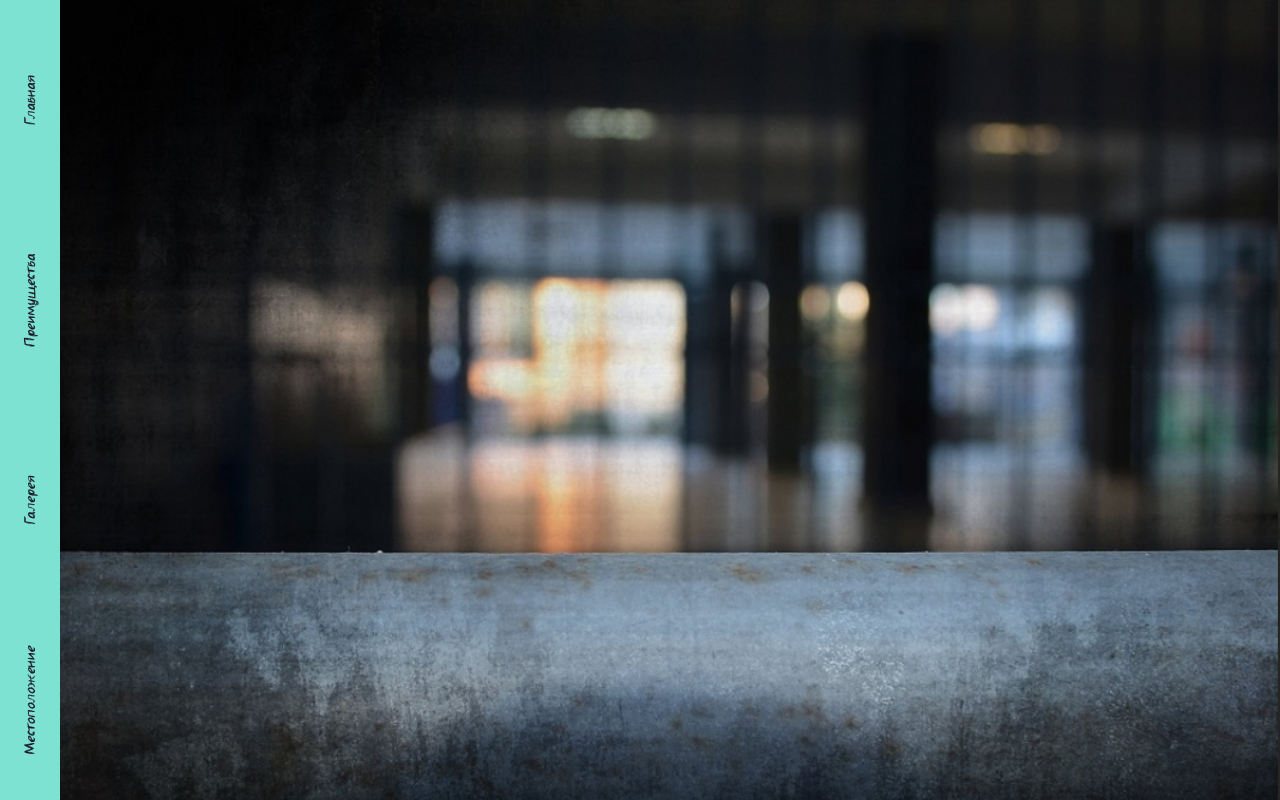
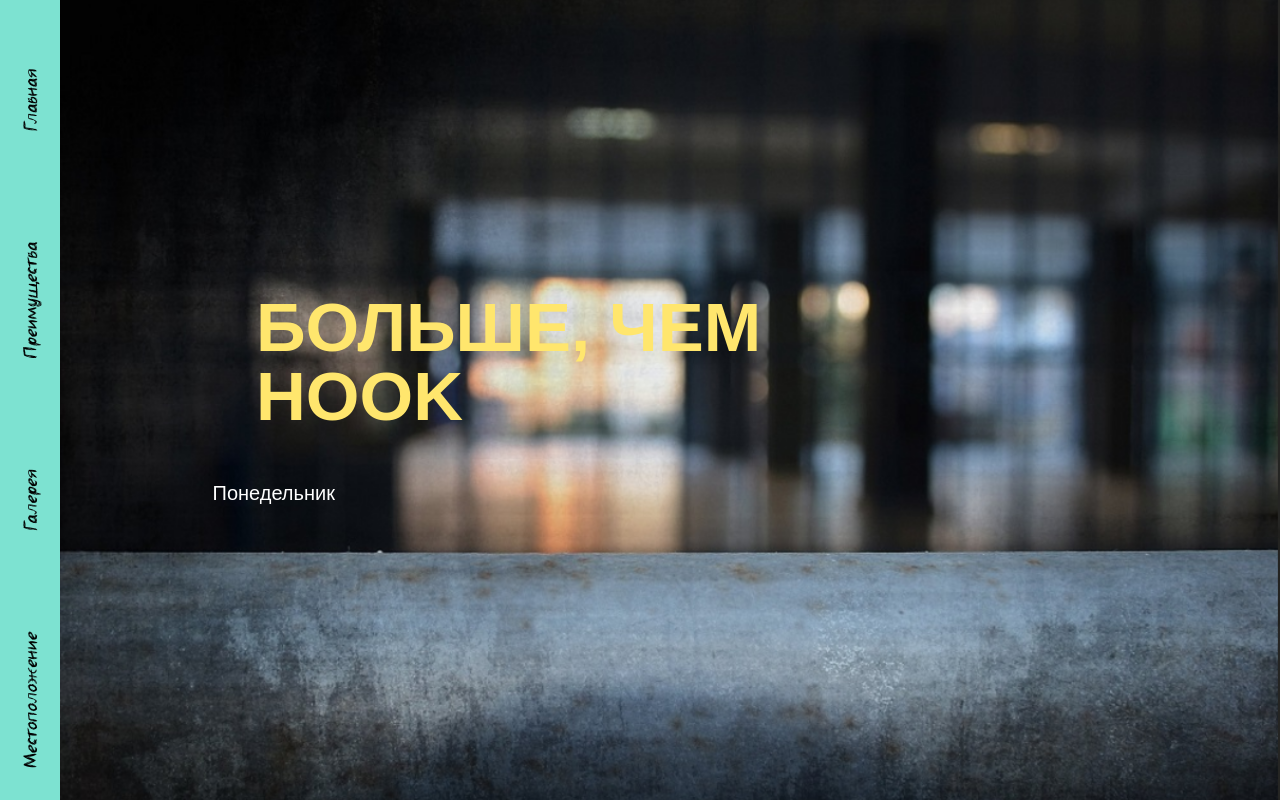
Before and after one commit to Nikita-Seomin/hookah__Django, a Django app: page /main/ in a window 1280 px wide. Run offline with Django 4.2, Linux system fonts and the light colour scheme; data comes from the database, SQL or seed files in the repository; both versions use the stored data as it was after the commit.

Commit message:
add main title and model schedule

```diff
--- a/hookah/models.py
+++ b/hookah/models.py
@@ -2,6 +2,17 @@ from django.db import models
 
 
 # Create your models here.
+
+class Schedule(models.Model):
+    day = models.CharField(max_length=255, verbose_name="День")
+    time_create = models.DateTimeField(auto_now_add=True, verbose_name="Время создания")
+    time_update = models.DateTimeField(auto_now=True, verbose_name="Время изменения")
+    time_open = models.TimeField(auto_now=False, auto_now_add=False, blank=True, verbose_name="Время открытия")
+    time_close = models.TimeField(auto_now=False, auto_now_add=False, blank=True, verbose_name="Время закрытия")
+    is_open = models.BooleanField(default=True, verbose_name="Открыто или нет")
+
+    def __str__(self):
+        return self.day
 
 
 class Users(models.Model):
--- a/hookah/static/hookah/css/styles.css
+++ b/hookah/static/hookah/css/styles.css
@@ -4,7 +4,7 @@
        url('../fonts/beer money.ttf') format("truetype");
 }
 
-.leftpanel {
+.leftPanel {
     -webkit-font-smoothing: antialiased;
     box-sizing: content-box;
     position: fixed;
@@ -25,12 +25,12 @@
     background-color: #7DE2D1;
 }
 
-.leftpanelmenu{
+.leftPanelMenu{
     -webkit-font-smoothing: antialiased;
     list-style-type: none;
     box-sizing: content-box;
     font-family: 'Firacode',abc,sans-serif;
-    font-size: 16px;
+    font-size: 20px;
     position: relative;
     display: table-cell;
     text-align: center;
@@ -43,6 +43,51 @@
     color: #1A1423;
     font-weight: 400;
 }
+
+.menulinks {
+  color: black; /* blue colors for links too */
+  text-decoration: none;
+}
+
+.mainTitleBlock{
+    -webkit-font-smoothing: antialiased;
+    -webkit-text-size-adjust: 100%;
+    margin: 0;
+    padding: 0;
+    border: 0;
+    position: absolute;
+    box-sizing: border-box;
+    display: table;
+    visibility: visible;
+    color: #ffffff;
+    z-index: 19;
+    top: 293px;
+    left: 20%;
+    width: 640px;
+}
+
+.mainTitle{
+    -webkit-font-smoothing: antialiased;
+    visibility: visible;
+    box-sizing: content-box;
+    margin: 0;
+    padding: 0;
+    border: 0;
+    display: table-cell;
+    vertical-align: middle;
+    width: 100%;
+    -webkit-text-size-adjust: 100%;
+    color: #FFE66D;
+    font-size: 69px;
+    font-family: 'Acrobat',Arial,sans-serif;
+    font-weight: 700;
+    text-transform: uppercase;
+    background-position: center center;
+    border-color: transparent;
+    border-style: solid;
+    line-height: 69px;
+}
+
 
 .mainsheet{
     -webkit-font-smoothing: antialiased;
@@ -59,6 +104,50 @@
     background-color: #000000;
 }
 
+.mainScheduleBlock{
+    -webkit-font-smoothing: antialiased;
+    -webkit-text-size-adjust: 100%;
+    margin: 0;
+    padding: 0;
+    border: 0;
+    position: absolute;
+    box-sizing: border-box;
+    display: table;
+    visibility: visible;
+    transition-property: opacity, transform;
+    transition-timing-function: cubic-bezier(0.19, 1, 0.22, 1);
+    backface-visibility: hidden;
+    opacity: 1;
+    transform: none !important;
+    color: #ffffff;
+    z-index: 10;
+    top: 60%;
+    left: 212.5px;
+    width: 320px;
+    transition-duration: 1s;
+}
+
+.mainScheduleTitle{
+    -webkit-font-smoothing: antialiased;
+    visibility: visible;
+    box-sizing: content-box;
+    margin: 0;
+    padding: 0;
+    border: 0;
+    display: table-cell;
+    vertical-align: middle;
+    width: 100%;
+    -webkit-text-size-adjust: 100%;
+    color: #ffffff;
+    font-size: 20px;
+    font-family: 'MONT',Arial,sans-serif;
+    font-weight: 400;
+    background-position: center center;
+    border-color: transparent;
+    border-style: solid;
+    line-height: 27px;
+}
+
 body{
     background: url("../images/img1.png") 100% 100% no-repeat fixed;
     background-size:100%;
--- a/hookah/templates/hookah/index.html
+++ b/hookah/templates/hookah/index.html
@@ -8,11 +8,11 @@
 </head>
 <body>
 {#-----------------Меню выбора-----------------------#}
-    <ul class="leftpanel">
-        <li class="leftpanelmenu">Местоположение</li>
-        <li class="leftpanelmenu">Галерея</li>
-        <li class="leftpanelmenu">Преимущества</li>
-        <li class="leftpanelmenu">Главная</li>
+    <ul class="leftPanel">
+        <li class="leftPanelMenu"><a class="menulinks" href="{% url 'position'  %}">Местоположение</a></li>
+        <li class="leftPanelMenu"><a class="menulinks" href="{% url 'galary'  %}">Галерея</a></li>
+        <li class="leftPanelMenu"><a class="menulinks" href="{% url 'advantages'  %}">Преимущества</a></li>
+        <li class="leftPanelMenu"><a class="menulinks" href="{% url 'main'  %}">Главная</a></li>
     </ul>
 
  {#-----------------Блок контента-----------------------#}
--- /dev/null
+++ b/hookah/templates/hookah/main.html
@@ -0,0 +1,17 @@
+{% extends 'hookah/index.html' %}
+
+
+ {% block content %}
+     <div class="mainTitleBlock">
+         <div class="mainTitle">
+            Больше, чем Hook
+         </div>
+     </div>
+
+     <div class="mainScheduleBlock">
+         <div class="mainScheduleTitle">
+             Понедельник
+         </div>
+     </div>
+
+ {% endblock %}
--- a/hookah/views.py
+++ b/hookah/views.py
@@ -1,8 +1,27 @@
+from django.http import HttpResponse
 from django.shortcuts import render
+from .models import *
 
 
 # Create your views here.
 
 
 def index(request):
-    return render(request, 'hookah/index.html')
+    schedule = Schedule.objects.all()
+    context = {
+        'schedule': schedule,
+    }
+    print(schedule)
+    return render(request, 'hookah/main.html', context=context)
+
+
+def advantages(request):
+    return HttpResponse(f'Преимущества')
+
+
+def galary(request):
+    return HttpResponse(f'Галерея')
+
+
+def position(request):
+    return HttpResponse(f'Местоположение')
--- a/hookah__Django/urls.py
+++ b/hookah__Django/urls.py
@@ -21,5 +21,9 @@ from hookah.views import *
 
 urlpatterns = [
     path('admin/', admin.site.urls),
-    path('main/', index)
+    path('main/', index, name='main'),
+    path('advantages/', advantages, name='advantages'),
+    path('galary/', galary, name='galary'),
+    path('position/', position, name='position'),
+
 ]
```
Also changed, not shown: db.sqlite3.
